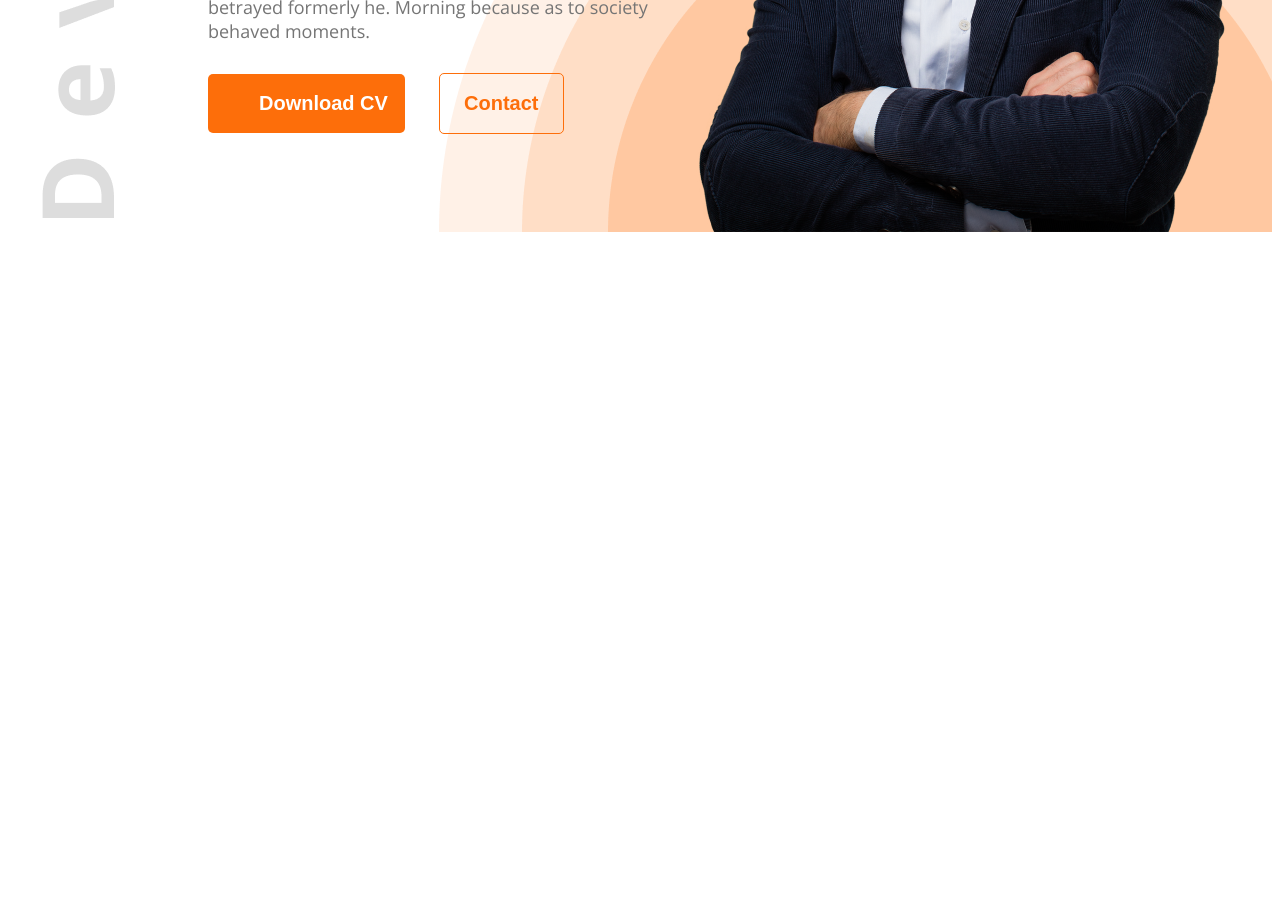
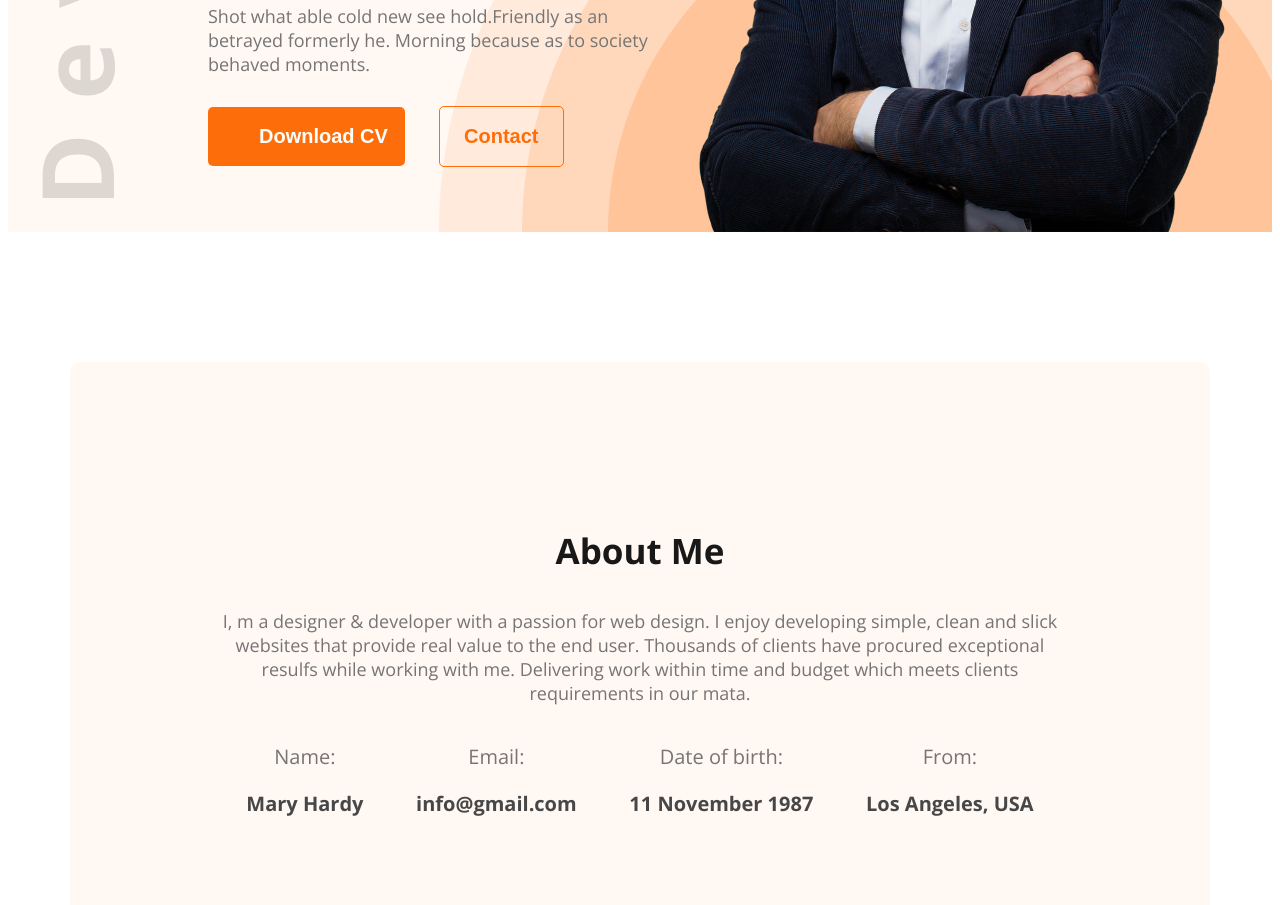
Before and after one commit to MDFAHAD721/web-dev-portfolio, a plain HTML site: page index.html in a window 1280 px wide. Shown: the part 603-1508 px from the top of the page. Before the commit the page ends 843 px from the top, so only its background shows below. Drawn offline with nearby package versions, Linux system fonts and the light colour scheme.

Commit message:
added about me section styles

```diff
--- a/index.html
+++ b/index.html
@@ -10,7 +10,7 @@
     <link rel="stylesheet" href="styles/portfolio.css">
 </head>
 <body class="open-sans-normal">
-    <header class="header">
+    <header class="header bg-color">
         <nav>
             <h3 class="nav-title Dark-01">Ma<span class="Orange">r</span>y</h3>
             <ul>
@@ -23,7 +23,7 @@
             <div class="banner-content">
                 <h4 class="banner-greetings Dark-02">Hi, I  am</h4>
                 <h1 class="banner-title Dark-01">Mary Hardy</h1>
-                <p class="banner-description Dark-03">Shot what able cold new see hold.Friendly as an betrayed formerly he. Morning because as to society behaved moments.</p>
+                <p class="banner-description common-description Dark-03">Shot what able cold new see hold.Friendly as an betrayed formerly he. Morning because as to society behaved moments.</p>
                 <button class="common-button cv-button">Download CV</button>
                 <button class="common-button contact-button">Contact</button>
             </div>
@@ -31,7 +31,29 @@
         </div>
     </header>
     <main>
-
+    <section class="about-me bg-color">
+        <h3 class="common-section-headings">About Me</h3>
+        <p class="about-description common-description">I, m a designer & developer with a passion for web design. I enjoy developing simple, clean and slick websites that provide real value to the end user. Thousands of clients have procured exceptional resulfs while working with me. Delivering work within time and budget which meets clients requirements in our mata.</p>
+        <div class="about-items">
+            <!-- .about-item*4>p.item-title+p.item-description -->
+             <div class="about-item">
+                <p class="item-title">Name:</p>
+                <p class="item-description">Mary Hardy</p>
+             </div>
+             <div class="about-item">
+                <p class="item-title">Email:</p>
+                <p class="item-description">info@gmail.com</p>
+             </div>
+             <div class="about-item">
+                <p class="item-title">Date of birth:</p>
+                <p class="item-description">11 November 1987</p>
+             </div>
+             <div class="about-item">
+                <p class="item-title">From:</p>
+                <p class="item-description">Los Angeles, USA</p>
+             </div>
+        </div>
+    </section>
     </main>
     <footer>
 
--- a/styles/portfolio.css
+++ b/styles/portfolio.css
@@ -6,6 +6,17 @@
     "wdth" 100;
 }
 /* COMMON STYLES FOR THE WEBSITE */
+.open-sans-normal{
+  font-family: "Open Sans", sans-serif;
+  font-optical-sizing: auto;
+  font-style: normal;
+  font-variation-settings:
+    "wdth" 100;
+}
+/* COMMON STYLES FOR THE WEBSITE */
+.bg-color{
+    background-color: #FFF8F3;
+}
 .Dark-01{
     color: #181818;
 }
@@ -26,11 +37,20 @@
     border: none;
     border-radius: 5px;
 }
+.common-section-headings{
+    font-size: 35px;
+    font-weight: bold;
+    color: #181818;
+}
+.common-description{
+    font-size: 18px;
+    color: #757575;
+}
 /* HEADER STYLE */
 .header{
     background-image: url('../images/developer.png') , url('../images/header_bg.png');
     background-repeat: no-repeat;
-    background-position: 30px 50px , right bottom;
+    background-position: 30px 30px , right bottom;
 }
 /* Nav Styles */
 nav{
@@ -67,6 +87,7 @@ nav ul li a{
 .banner-content{
     width: 585px;
     height: 356px;
+    margin-top: 70px;
 }
 .banner-greetings{
     font-size: 45px;
@@ -77,10 +98,9 @@ nav ul li a{
     font-size: 85px;
     font-weight: bold;
     margin-top: 0%;
-    margin bottom: 20px;
+    margin-bottom: 20px;
 }
 .banner-description{
-    font-size: 18px;
     margin-top: 0%;
     margin-bottom: 30px;
 }
@@ -100,3 +120,28 @@ nav ul li a{
     width: 584px;
     height: 676px;
 }
+/* MAIN STYLES */
+main{
+    max-width: 1140px;
+    margin: 0 auto;
+}
+/* ABOUT ME SECTION */
+.about-me{
+    text-align: center;
+    padding: 130px 150px;
+    margin-top: 130px;
+    border-radius: 10px;
+}
+.about-items{
+    display: flex;
+    justify-content: space-around;
+}
+.item-title{
+    font-size: 20px;
+    color: #757575;
+}
+.item-description{
+    font-size: 20px;
+    font-weight: bold;
+    color: #474747;
+}
```
